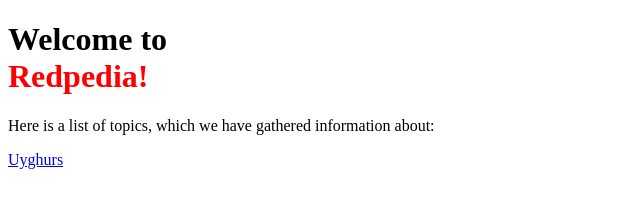
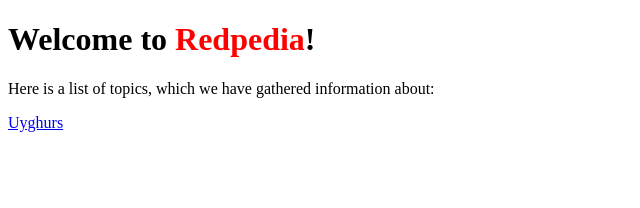
Before and after one commit to GenosseRedCat2/GithubPageTest, a plain HTML site: page index.html in a window 1280 px wide. Shown: the whole page, without its empty margins (0-640 px from the left). Drawn offline with Linux system fonts and the light colour scheme.

Commit message:
Update index.html
color again

```diff
--- a/index.html
+++ b/index.html
@@ -1,7 +1,7 @@
 <!DOCTYPE html>
 <html>
 <body>
-<h1>Welcome to <div style="color:red">Redpedia!</div></h1>
+<h1>Welcome to <font style="color:red">Redpedia</font>!</h1>
 
 <p>Here is a list of topics, which we have gathered information about:</p>
 <a href="uyghurs.html">Uyghurs</a>
```
